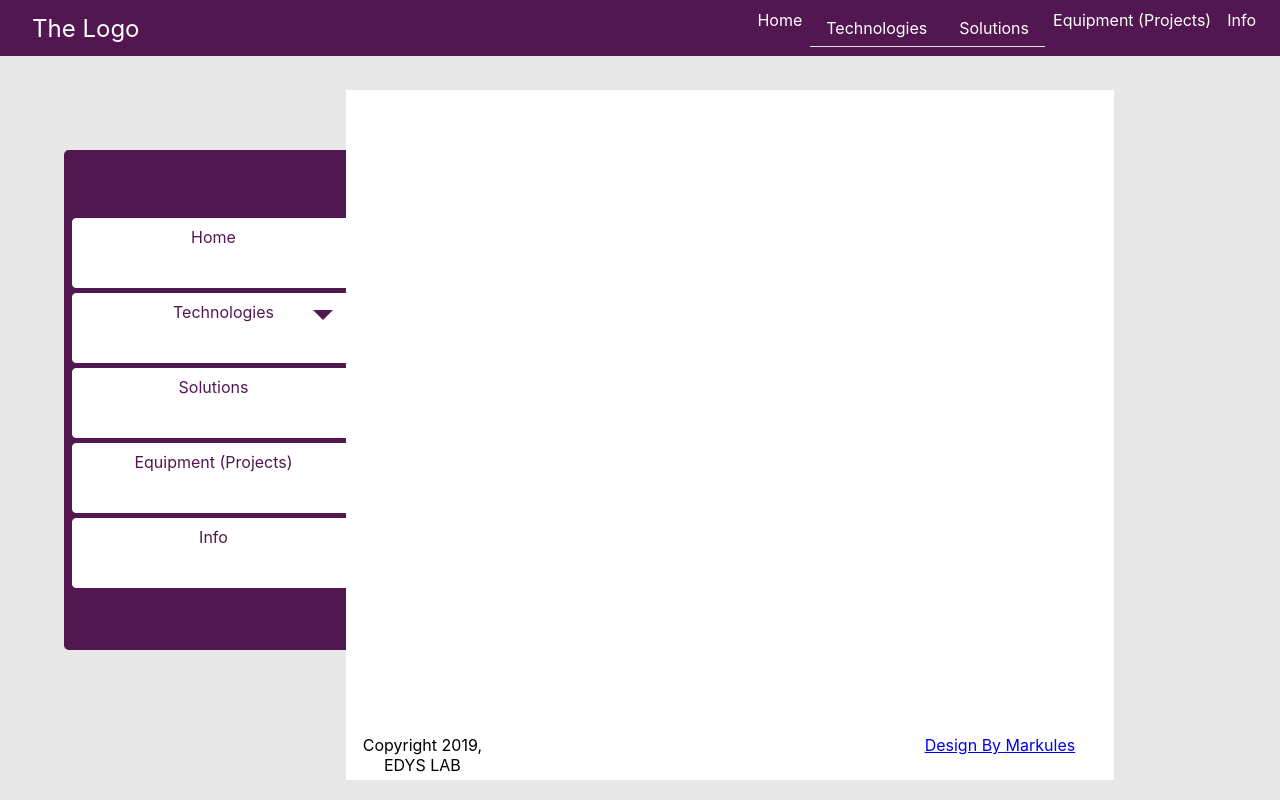
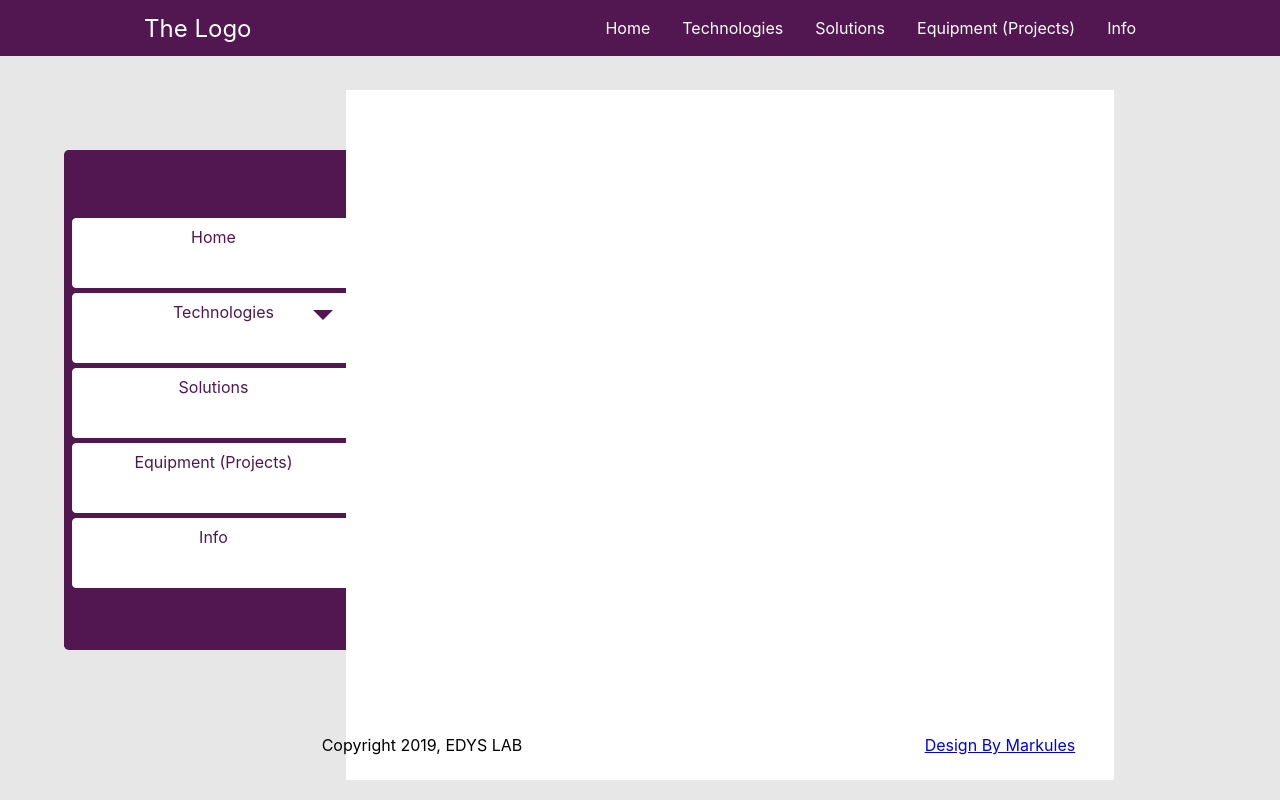
Before and after one commit to Markules/InformativeSite, a React (Create React App) app: page / in a window 1280 px wide. Built offline with nearby package versions, Linux system fonts and the light colour scheme.

Commit message:
fixed dropdown menu in toolBar

```diff
--- a/src/components/Footer/Footer.css
+++ b/src/components/Footer/Footer.css
@@ -1,18 +1,20 @@
 .footer {
-    position: fixed;
+    position: absolute;
     width: 60%;
     height: 70px;
     text-align: center;
     left:27%;
     bottom: 20px;
     background-color: white;
-
 }
 
 .copyright{
     position: absolute;
-    right: 80%;
+    right: 77%;
     top: 25px;
+    white-space: nowrap;
+    overflow: hidden;
+    padding-left: 1rem;
 }
 
 .designBy{
@@ -20,3 +22,9 @@
     right: 5%;
     top: 25px;
 }
+
+@media (max-width: 768px) {
+    .copyright {
+        right: 50%;
+    }
+}
--- a/src/components/toolbar/Toolbar.css
+++ b/src/components/toolbar/Toolbar.css
@@ -11,7 +11,7 @@
     display: flex;
     height: 100%;
     align-items: center;
-    padding: 0 1rem;
+    padding: 0 8rem;
 
 }
 
@@ -38,17 +38,25 @@
 
 .toolbar_navigiation_items li {
     padding: 0 0.5rem;
+    text-decoration: none;
 }
 
 .toolbar_navigiation_items a {
     color: white;
     text-decoration: none;
+    display: flex;
+    top: 5px;
 
 }
 .toolbar_navigiation_items a:hover,
 .toolbar_navigiation_items a:active{
     background-color: #fa923f;
 
+
+}
+
+ .dropdown li {
+    border: none !important;
 }
 
 .dropbtn {
@@ -57,14 +65,12 @@
     font-size: 16px;
     border: none;
 
-
   }
-
   .dropdown {
     position: relative;
     display: inline-block;
+  }
 
-  }
 
   .dropdown-content {
     display: none;
@@ -76,7 +82,7 @@
   }
 
   /* Change color of dropdown links on hover */
-.dropdown-content a:hover {background-color: red;}
+.dropdown-content a:hover {background-color: #fa923f;}
 
 /* Show the dropdown menu on hover */
 .dropdown:hover .dropdown-content {display: block;}
--- a/src/components/toolbar/Toolbar.js
+++ b/src/components/toolbar/Toolbar.js
@@ -13,7 +13,10 @@ const Toolbar = props => (
             <div className="spacer" />
             <div className="toolbar_navigiation_items">
                 <ul>
-                <li><a href="/">Home</a></li>
+                <div className="dropdown">
+                <li className="dropbtn"><a href="/">Home</a></li>
+                <div className="dropdown-content"></div>
+                </div>
                 <div className="dropdown">
                     <li className="dropbtn">Technologies</li>
                         <div className="dropdown-content">
@@ -33,8 +36,29 @@ const Toolbar = props => (
                             <a href="#">Environmental</a>
                         </div>
                 </div>
-                <li><a href="/">Equipment (Projects)</a></li>
-                <li><a href="/">Info</a></li>
+                <div className="dropdown">
+                <li className="dropbtn">Equipment (Projects)</li>
+                    <div className="dropdown-content">
+                            <a href="#">Tornado</a>
+                            <a href="#">Stainer</a>
+                            <a href="#">Reactor</a>
+                            <a href="#">Greenhouse</a>
+                            <a href="#">Glasier</a>
+                            <a href="#">Medusa</a>
+                            <a href="#">Triton</a>
+                            <a href="#">BIONT 2000</a>
+                            <a href="#">Water Generator</a>
+                    </div>
+                </div>
+                <div className="dropdown">
+                <li className="dropbtn">Info</li>
+                <div className="dropdown-content">
+                            <a href="#">FAQ</a>
+                            <a href="#">Articles</a>
+                            <a href="#">Glossary</a>
+                            <a href="#">Links</a>
+                </div>
+                </div>
                 </ul>
             </div>
         </nav>
```
